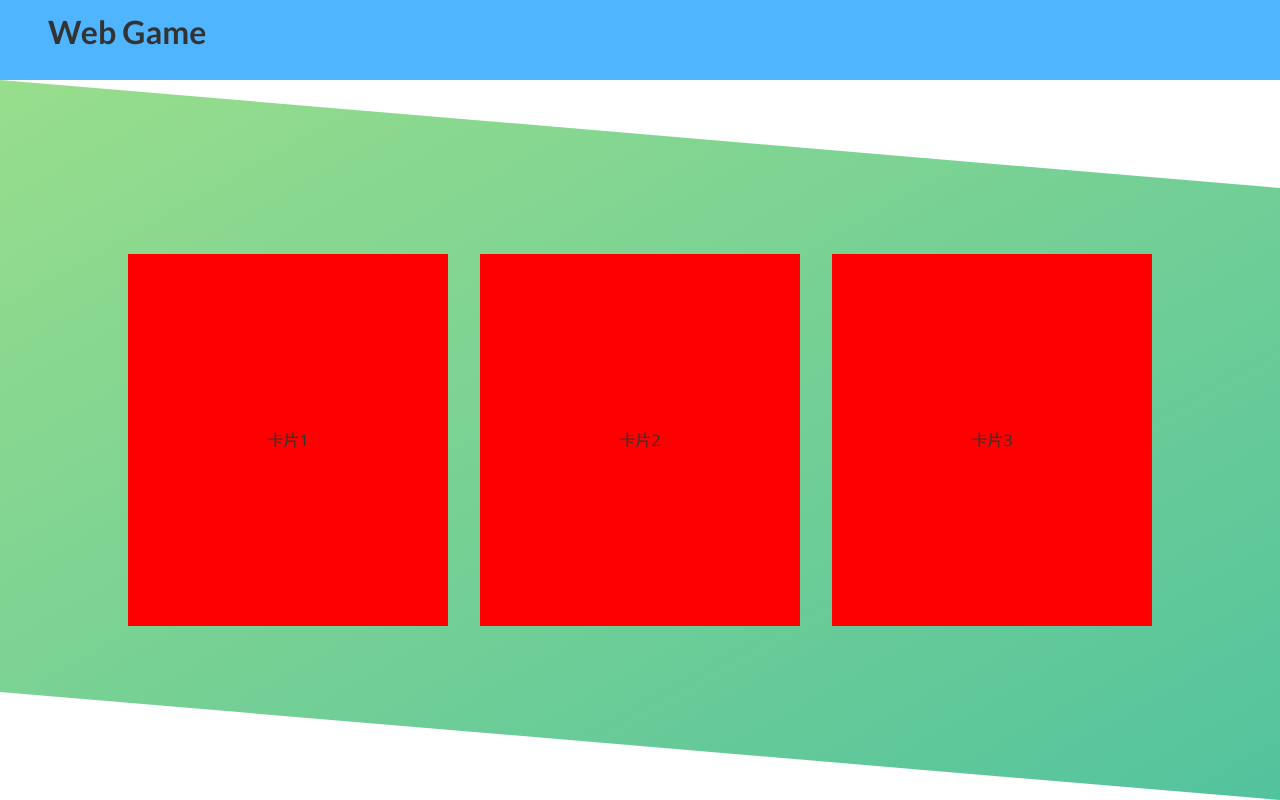
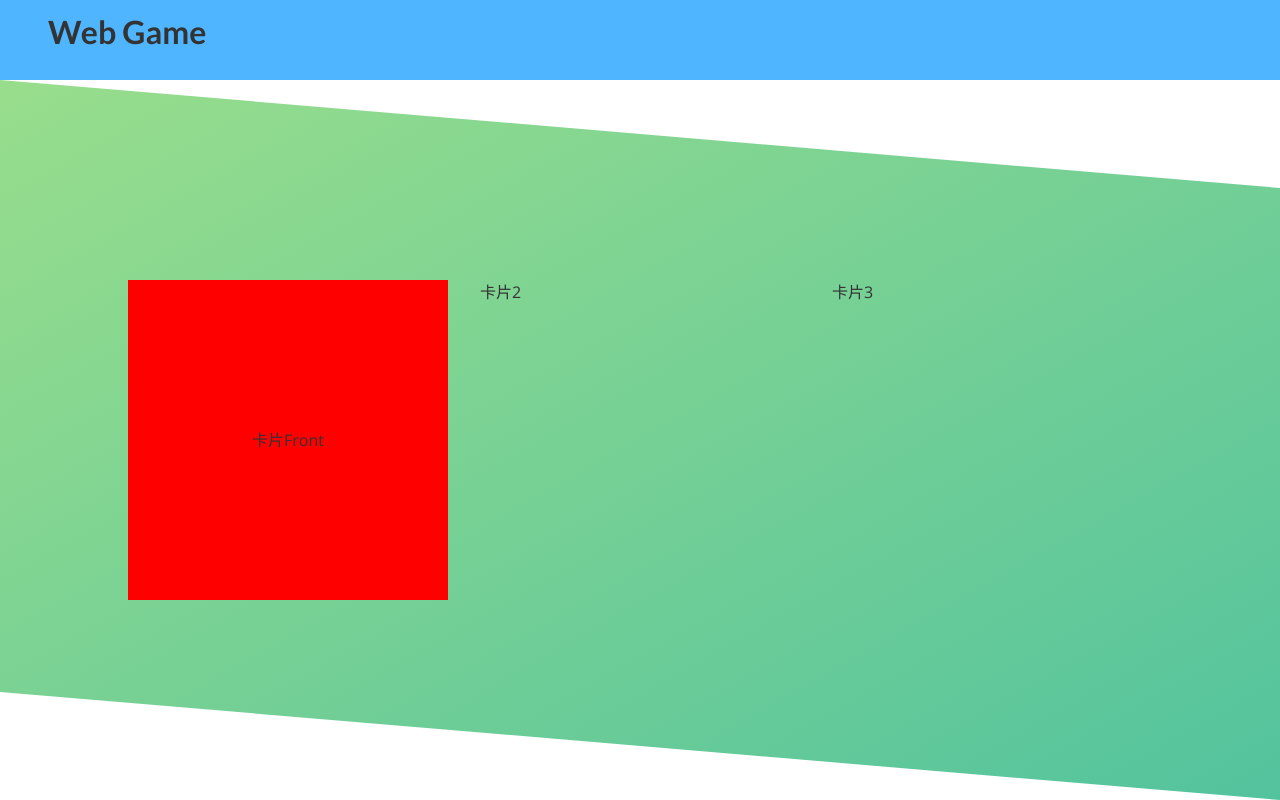
Before and after one commit to jeff0518/WebGame, a React (Vite) app: page / in a window 1280 px wide. Built offline with nearby package versions, Linux system fonts and the light colour scheme.

Commit message:
feat: add 卡片翻轉的css

```diff
--- a/src/components/main/Main.module.scss
+++ b/src/components/main/Main.module.scss
@@ -21,11 +21,39 @@
     grid-template-columns: repeat(3, 1fr);
     grid-template-rows: 1fr;
     gap: 2rem;
-    .section_card {
+    .cardInbox {
       width: 100%;
-      height: 80%;
-      @include center-both;
-      background-color: red;
+      height: 20rem;
+      perspective: 150rem;
+      position: relative;
+
+      &__side {
+        height: 20rem;
+        @include center-both;
+        transition: all 0.8s ease;
+        backface-visibility: hidden;
+        position: absolute;
+        top: 0;
+        left: 0;
+        width: 100%;
+
+        &__front {
+          background-color: red;
+        }
+
+        &__back {
+          background-color: green;
+          transform: rotateY(180deg);
+        }
+      }
+
+      &:hover .cardInbox__side__front {
+        transform: rotateY(180deg);
+      }
+
+      &:hover .cardInbox__side__back {
+        transform: rotateY(0);
+      }
     }
   }
 }
--- a/src/components/main/Main.tsx
+++ b/src/components/main/Main.tsx
@@ -5,9 +5,20 @@ function Main() {
     <>
       <div className={style.main_container}>
         <div className={style.main_container_section}>
-          <div className={style.section_card}>卡片1</div>
-          <div className={style.section_card}>卡片2</div>
-          <div className={style.section_card}>卡片3</div>
+          <div className={style.cardInbox}>
+            <div
+              className={`${style.cardInbox__side} ${style.cardInbox__side__front}`}
+            >
+              卡片Front
+            </div>
+            <div
+              className={`${style.cardInbox__side} ${style.cardInbox__side__back}`}
+            >
+              卡片Back
+            </div>
+          </div>
+          <div className={style.cardInbox}>卡片2</div>
+          <div className={style.cardInbox}>卡片3</div>
         </div>
       </div>
     </>
```
